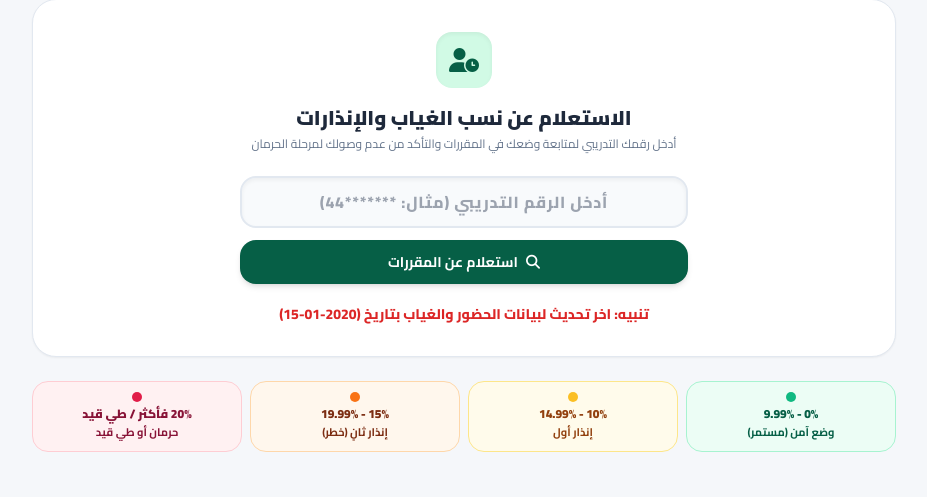
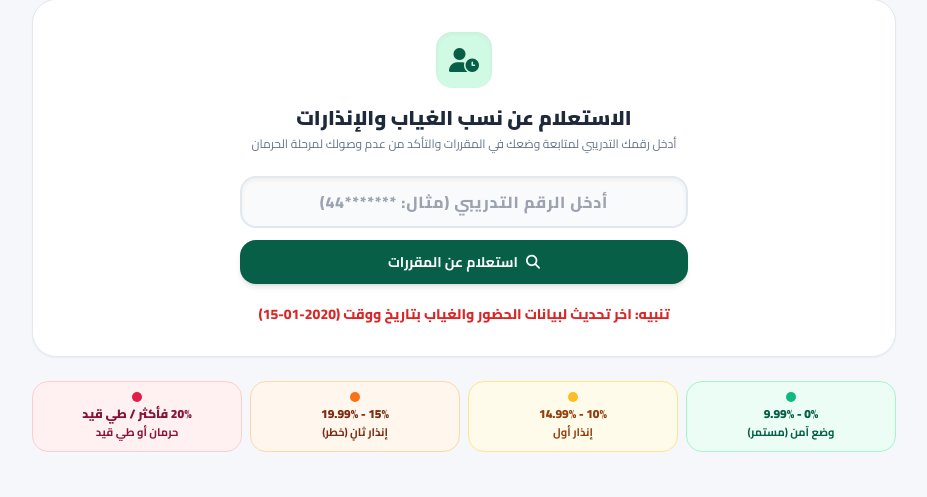
Before and after one commit to tvtcaflaj2030/schedule, a Flask app: template templates/attendance.html in a window 1280 px wide. Shown: the part 98-595 px from the top of the page, without its empty margins (176-1103 px from the left). Run offline with Flask 3, Linux system fonts and the light colour scheme; the template is opened without the code that fills it: most values are stand-ins (such as "Sample title", 1, 10 or a date in 2020); some libraries are stand-ins or nearby versions.

Commit message:
Update attendance.html

```diff
--- a/templates/attendance.html
+++ b/templates/attendance.html
@@ -12,6 +12,10 @@
         @media print {
             .no-print { display: none !important; }
             body { background: #fff !important; }
+        @app.route("/attendance")
+def attendance_page():
+    last_update = get_absence_last_update_text()
+    return render_template("attendance.html", absence_last_update=last_update)
         }
     </style>
 </head>
@@ -61,7 +65,7 @@
 
                 <!-- تنبيه آخر تحديث باللون الأحمر العريض تحت الزر الأخضر مباشرة -->
                 <p id="last-update-notice" class="text-red-600 font-extrabold text-xs sm:text-sm pt-2 leading-relaxed {% if not absence_last_update %}hidden{% endif %}">
-                    تنبيه: اخر تحديث لبيانات الحضور والغياب بتاريخ (<span id="last-update-val">{{ absence_last_update }}</span>)
+                    تنبيه: اخر تحديث لبيانات الحضور والغياب بتاريخ ووقت (<span id="last-update-val">{{ absence_last_update }}</span>)
                 </p>
             </form>
 
```
